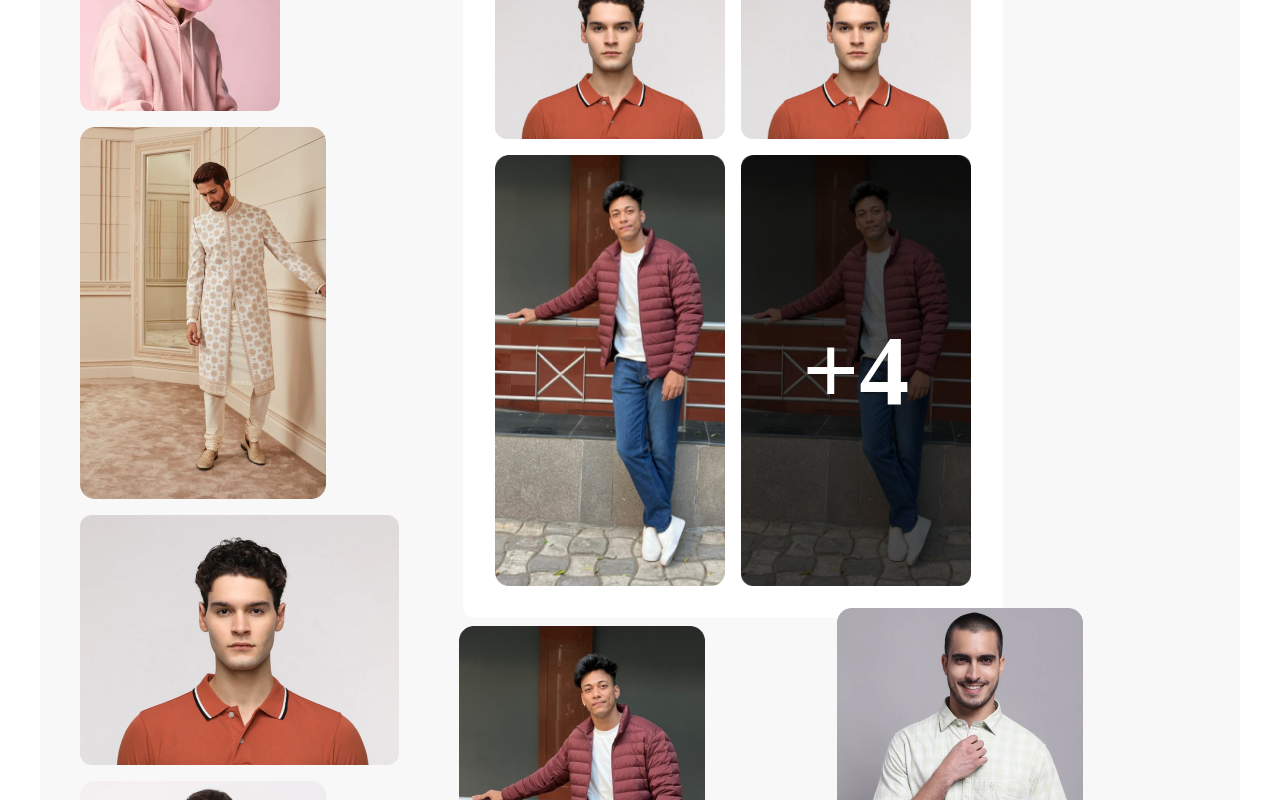
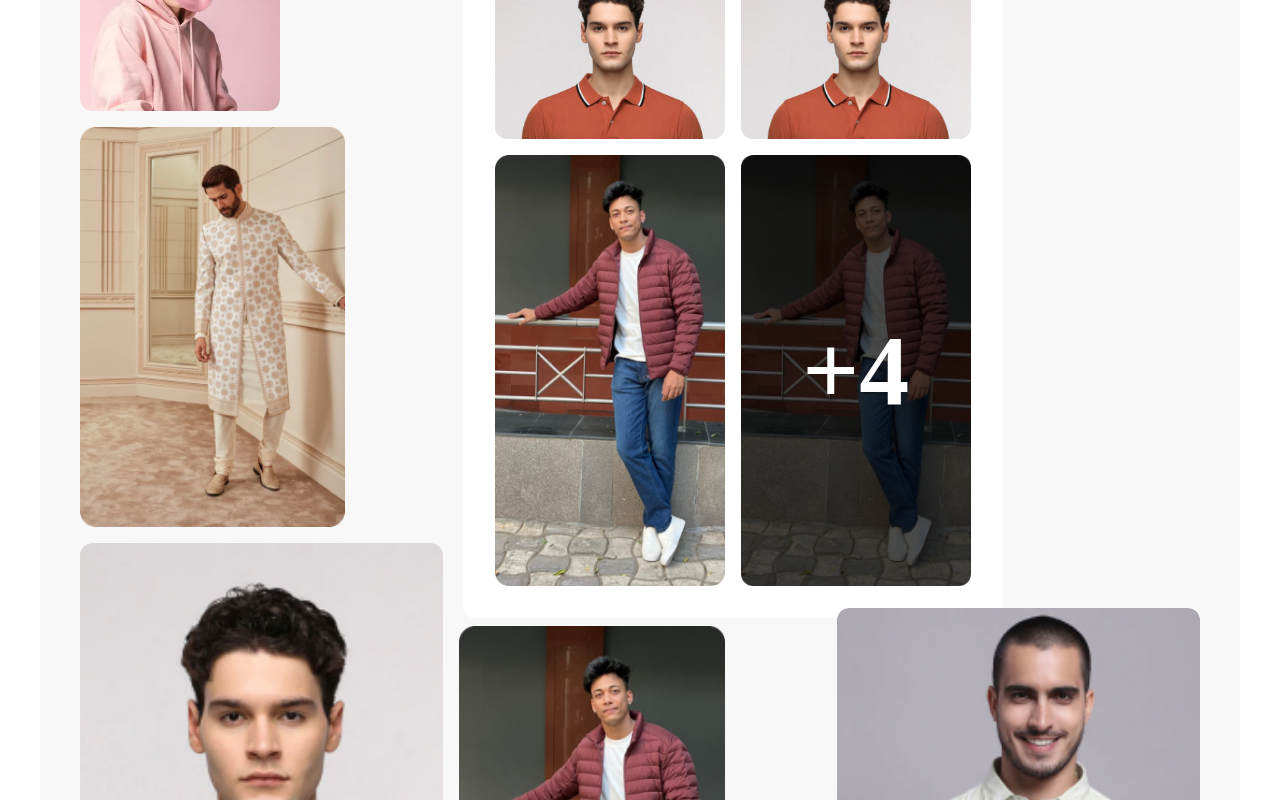
Before and after one commit to neharadialcode486/react-dummy-page, a React (Create React App) app: page / in a window 1280 px wide. Shown: the part 3620-4420 px from the top of the page. Built offline with nearby package versions, Linux system fonts and the light colour scheme; a web font is replaced by a local one.

Commit message:
add height

```diff
--- a/src/components/common/Helper.jsx
+++ b/src/components/common/Helper.jsx
@@ -331,39 +331,69 @@ export const productCollection = [
     images: [
       {
         url: product1,
+        imgClass:
+        "lg:h-[400px] sm:h-[300px] h-[100px] w-full object-cover rounded-xl",
       },
       {
         url: hero2,
+        imgClass:
+        "lg:h-[450px] sm:h-[350px] h-[250px] w-full object-cover rounded-xl",
       },
       {
         url: product3,
+        imgClass:
+        "lg:h-[550px] sm:h-[450px] h-[300px] w-full object-cover rounded-xl",
       },
       {
         url: product2,
+        imgClass:
+        "lg:h-[500px] sm:h-[400px] h-[250px] w-full object-cover rounded-xl",
       },
       {
         url: product4,
+        imgClass:
+        "lg:h-[480px] sm:h-[380px] h-[180px] w-full object-cover rounded-xl",
       },
       {
         url: hero2,
+        imgClass:
+        "lg:h-[500px] sm:h-[250px] h-[200px] w-full object-cover rounded-xl",
       },
       {
-        url: product1,
+        url: product2,
+        imgClass:
+        "lg:h-[270px] sm:h-[170px] h-[100px] w-full object-cover rounded-xl",
       },
       {
         url: hero2,
+        imgClass:
+        "lg:h-[270px] sm:h-[170px] h-[100px] w-full object-cover rounded-xl",
       },
       {
         url: product3,
+        imgClass:
+        "lg:h-[270px] sm:h-[170px] h-[100px] w-full object-cover rounded-xl",
       },
       {
         url: product2,
+        imgClass:
+        "lg:h-[270px] sm:h-[170px] h-[100px] w-full object-cover rounded-xl",
       },
       {
         url: product4,
+
       },
       {
-        url: hero2,
+        url: product3,
+
+      },
+      {
+        url: product2,
+
+      },
+      {
+        url: product4,
+
       },
     ],
     title: "Product 1",
--- a/src/components/common/Products.jsx
+++ b/src/components/common/Products.jsx
@@ -41,7 +41,7 @@ const Products = () => {
             {images.slice(0, visibleImages).map((img, index) => (
               <CommonImg
                 key={index}
-                imgClass="w-full object-cover"
+                imgClass={`w-full object-cover ${img.imgClass}`}
                 image={img.url}
               />
             ))}
@@ -67,7 +67,7 @@ const Products = () => {
             {images.slice(0, visibleImages).map((img, index) => (
               <CommonImg
                 key={index}
-                imgClass="object-cover w-full"
+                imgClass={`w-full object-cover ${img.imgClass}`}
                 image={img.url}
               />
             ))}
```
